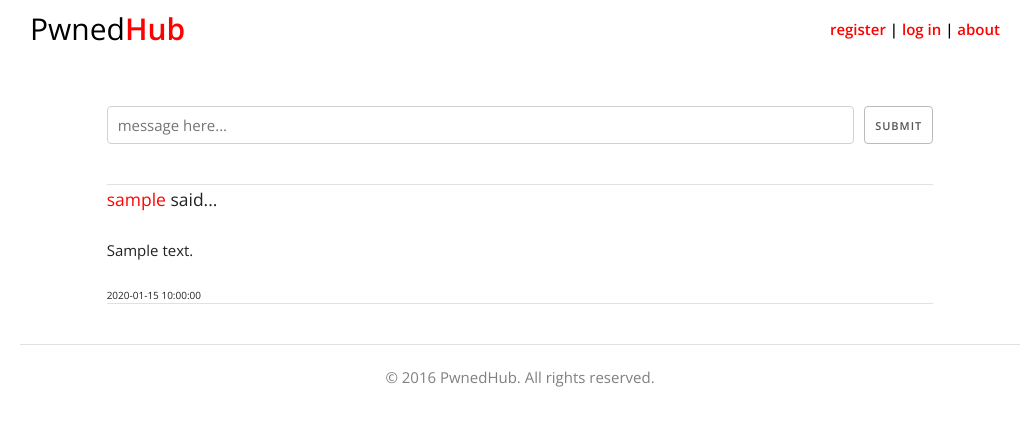
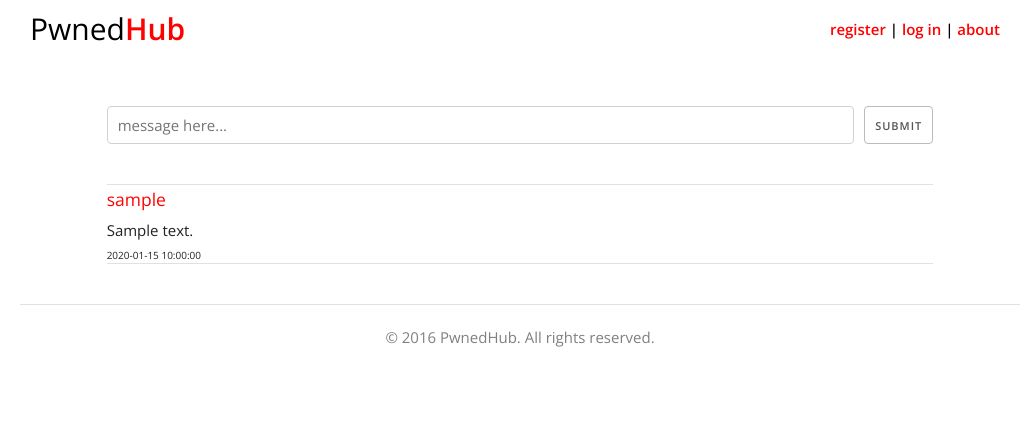
Before and after one commit to practisec/pwnedhub, a Flask app: page /messages in a window 1280 px wide. Shown: the top 426 px of the page, without its empty margins (120-1151 px from the left). Run offline with Flask 2, Linux system fonts and the light colour scheme; tables that the repository leaves empty hold one stand-in row (values such as "Sample post"); parts of the project's set-up code (start-up, migrations or seed data) failed here and were passed over.

Commit message:
Changed the styling of the messages page.

```diff
--- a/pwnedhub/static/pwnedhub.css
+++ b/pwnedhub/static/pwnedhub.css
@@ -185,6 +185,11 @@ button, input[type="submit"], input[type="reset"], input[type="button"] {
 
 .messages div p:nth-of-type(1) {
     font-size: 1.75rem;
+    margin-bottom: .5rem;
+}
+
+.messages div p:nth-of-type(2) {
+    margin-bottom: .5rem;
 }
 
 .messages div p:nth-of-type(3) {
@@ -194,7 +199,7 @@ button, input[type="submit"], input[type="reset"], input[type="button"] {
 }
 
 .delete {
-    float: left;
+    float: right;
     font-size: 1.25rem;
     color: #e1e1e1;
     visibility: hidden;
--- a/pwnedhub/templates/messages.html
+++ b/pwnedhub/templates/messages.html
@@ -16,12 +16,12 @@
         {% for message in messages %}
         {% if message.user == g.user %}
             <div onmouseover="this.firstElementChild.style.visibility='visible'" onmouseout="this.firstElementChild.style.visibility='hidden'">
-                <div class=delete>
+                <div class="delete">
                     <a href="{{ url_for('messages_delete', id=message.id) }}">delete</a>
                 </div>
         {% endif %}
-                <div{% if message.user == g.user %} class="right-content"{% endif %}>
-                    <p><span class="red">{{ message.user.username }}</span> said...</p>
+                <div{% if message.user == g.user %} style="font-weight: bold;"{% endif %}>
+                    <p><span class="red">{{ message.user.username }}</span></p>
                     <p>{{ message.comment|safe }}</p>
                     <p>{{ message.created_as_string }}</p>
                 </div>
```
